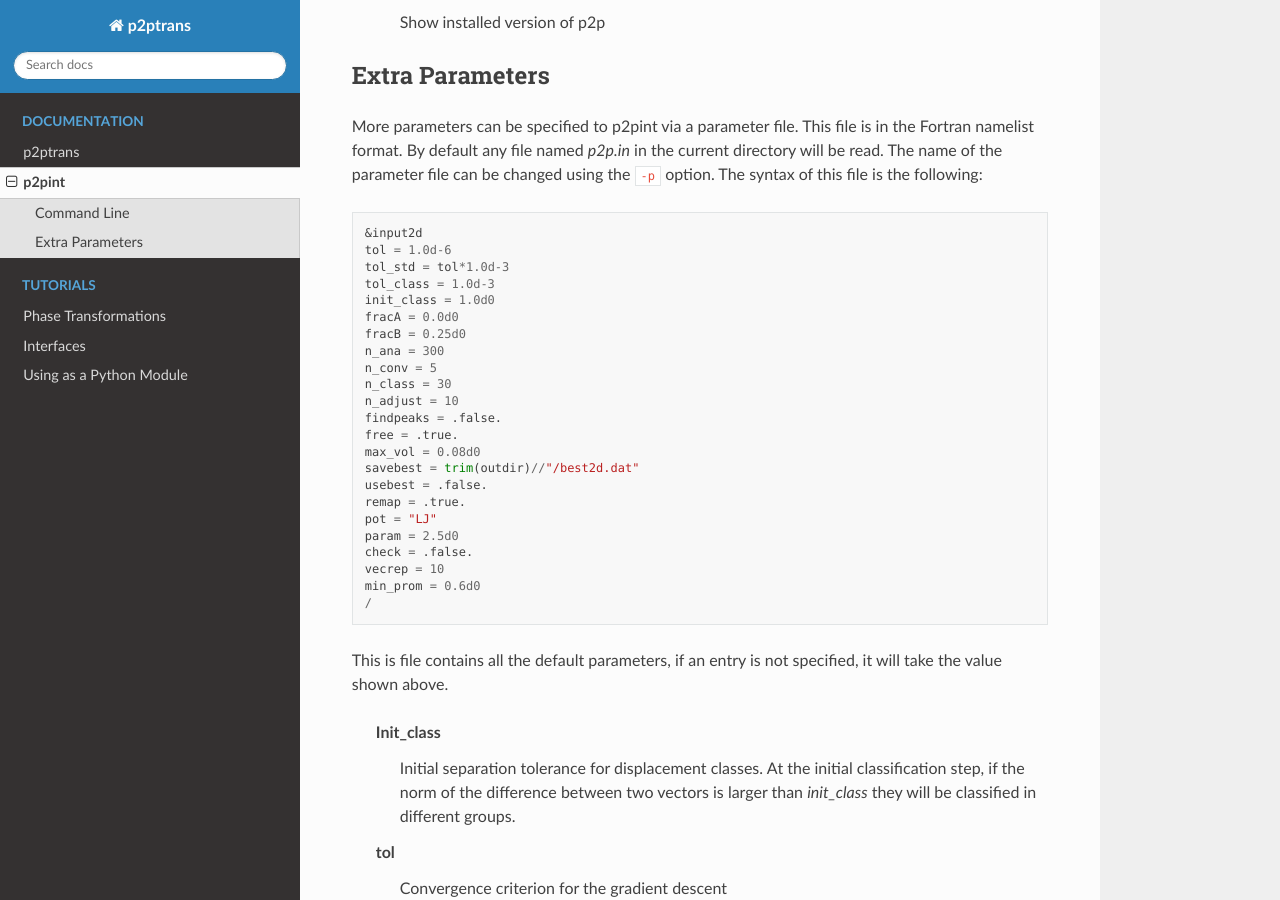
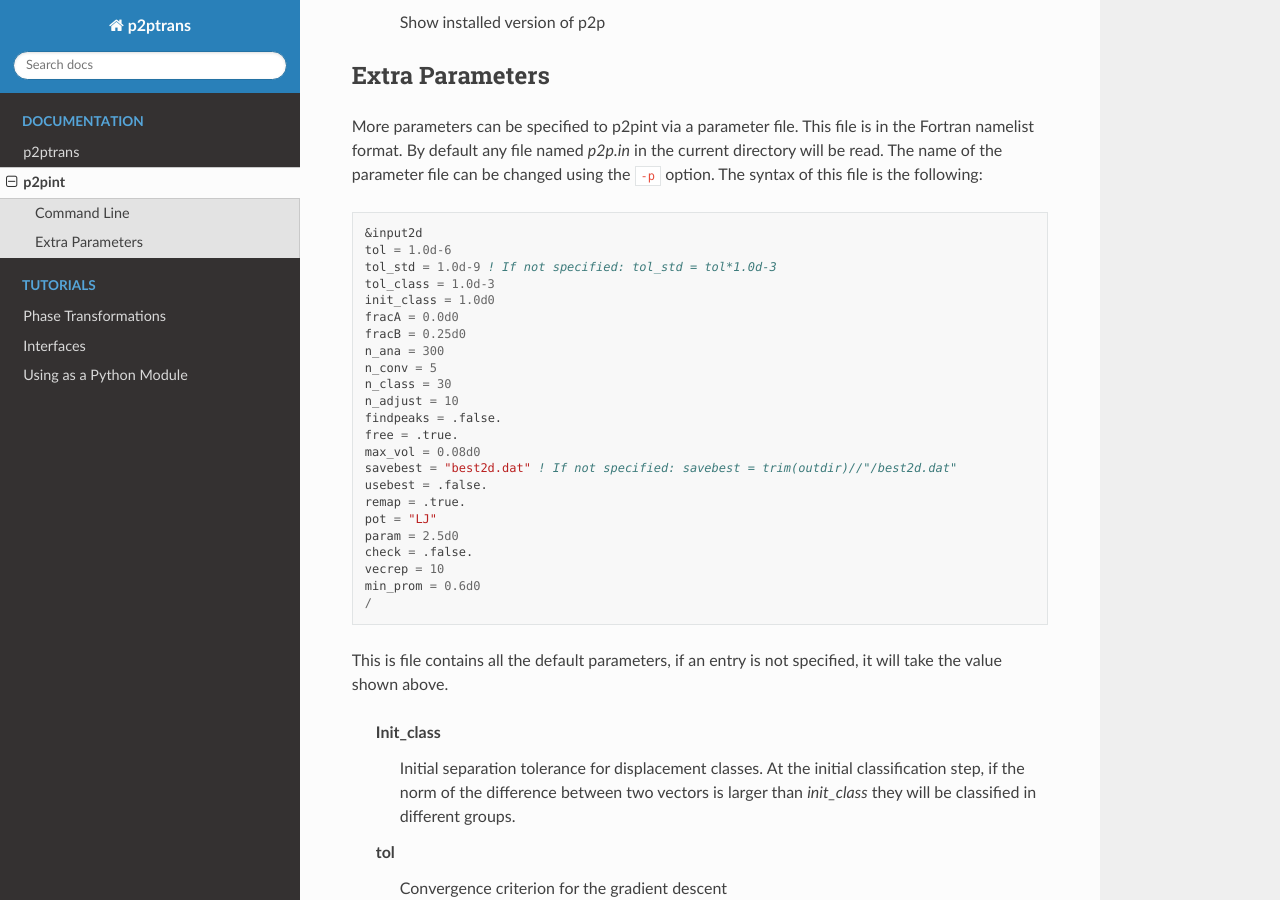
Before and after one commit to ftherrien/p2ptrans, a Sphinx documentation site: the page built from docs/source/p2pint.rst, in a window 1280 px wide and 900 px high, scrolled down 1836 px. Built offline with Sphinx 7.4.7 and the Read the Docs theme 2.0.0, drawn with Linux system fonts in a browser that asks for light colours.

Commit message:
Corrected p2pint.rst so that input file can be copied directly
Fixes #16

```diff
--- a/docs/source/p2pint.rst
+++ b/docs/source/p2pint.rst
@@ -51,7 +51,7 @@ More parameters can be specified to p2pint via a parameter file. This file is in
 
    &input2d
    tol = 1.0d-6
-   tol_std = tol*1.0d-3
+   tol_std = 1.0d-9 ! If not specified: tol_std = tol*1.0d-3
    tol_class = 1.0d-3
    init_class = 1.0d0
    fracA = 0.0d0
@@ -63,7 +63,7 @@ More parameters can be specified to p2pint via a parameter file. This file is in
    findpeaks = .false.
    free = .true.
    max_vol = 0.08d0
-   savebest = trim(outdir)//"/best2d.dat"
+   savebest = "best2d.dat" ! If not specified: savebest = trim(outdir)//"/best2d.dat"
    usebest = .false.
    remap = .true.
    pot = "LJ"
```
